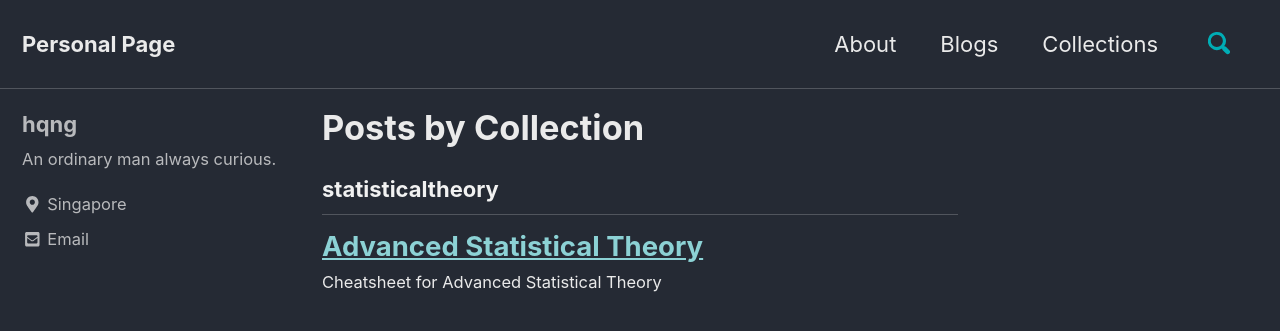
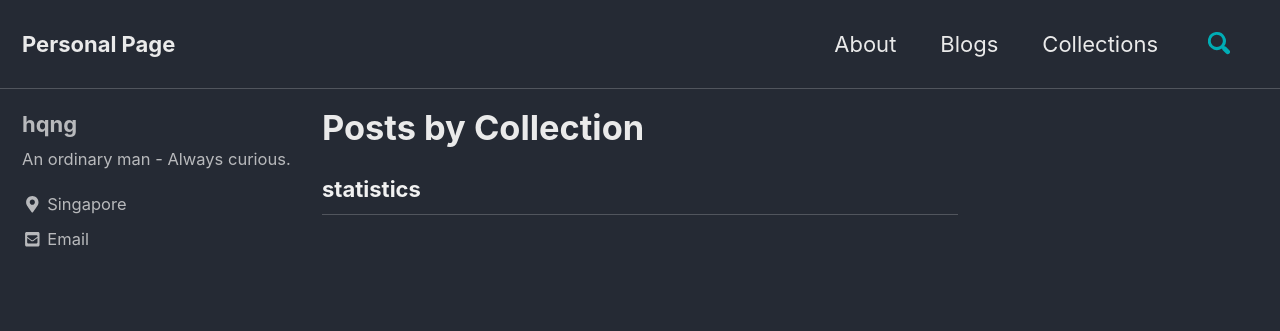
Before and after one commit to hqng/hqng.github.io, a Jekyll site: the page built from _pages/collection-archive.html, in a window 1280 px wide and 900 px high. Shown: the top 331 px of the window. Built offline with Jekyll 4.4.1, drawn with Linux system fonts in a browser that asks for light colours; cached includes are drawn as plain includes; nearby versions of some CDN libraries.

Commit message:
update statistic collection

```diff
--- a/_config.yml
+++ b/_config.yml
@@ -108,7 +108,7 @@ analytics:
 author:
   name             : *name #"hqng"
   avatar           : # path of avatar image, e.g. "/assets/images/bio-photo.jpg"
-  bio              : "An ordinary man always curious."
+  bio              : "An ordinary man - Always curious."
   location         : "Singapore"
   email            :
   links:
@@ -282,7 +282,7 @@ compress_html:
 
 # Collections
 collections:
-  statisticaltheory:
+  statistics:
     output: true
     permalink: /:collection/:path/
   # recipes:
@@ -316,10 +316,10 @@ defaults:
     values:
       layout: single
       author_profile: true
-  # _statisticaltheory
+  # _statistics
   - scope:
       path: ""
-      type: statisticaltheory
+      type: statistics
     values:
       layout: single
       read_time: false
@@ -327,7 +327,7 @@ defaults:
       share: false
       comments: false
       sidebar:
-        nav: "statisticaltheory"
+        nav: "statistics"
   # _recipes
   # - scope:
   #     path: ""
--- a/_data/navigation.yml
+++ b/_data/navigation.yml
@@ -11,11 +11,11 @@ main:
   # - title: "Sitemap"
     # url: /sitemap/
 
-# statisticaltheory links
-statisticaltheory:
+# statistics links
+statistics:
   - title: Advanced Statistical Theory
     children:
       - title: "Quick-Start Guide"
-        url: /statisticaltheory/quick-start-guide/
+        url: /statisticaltheory/statiscal-theory/
       # - title: "Upgrading"
         # url: /docs/upgrading/
```
